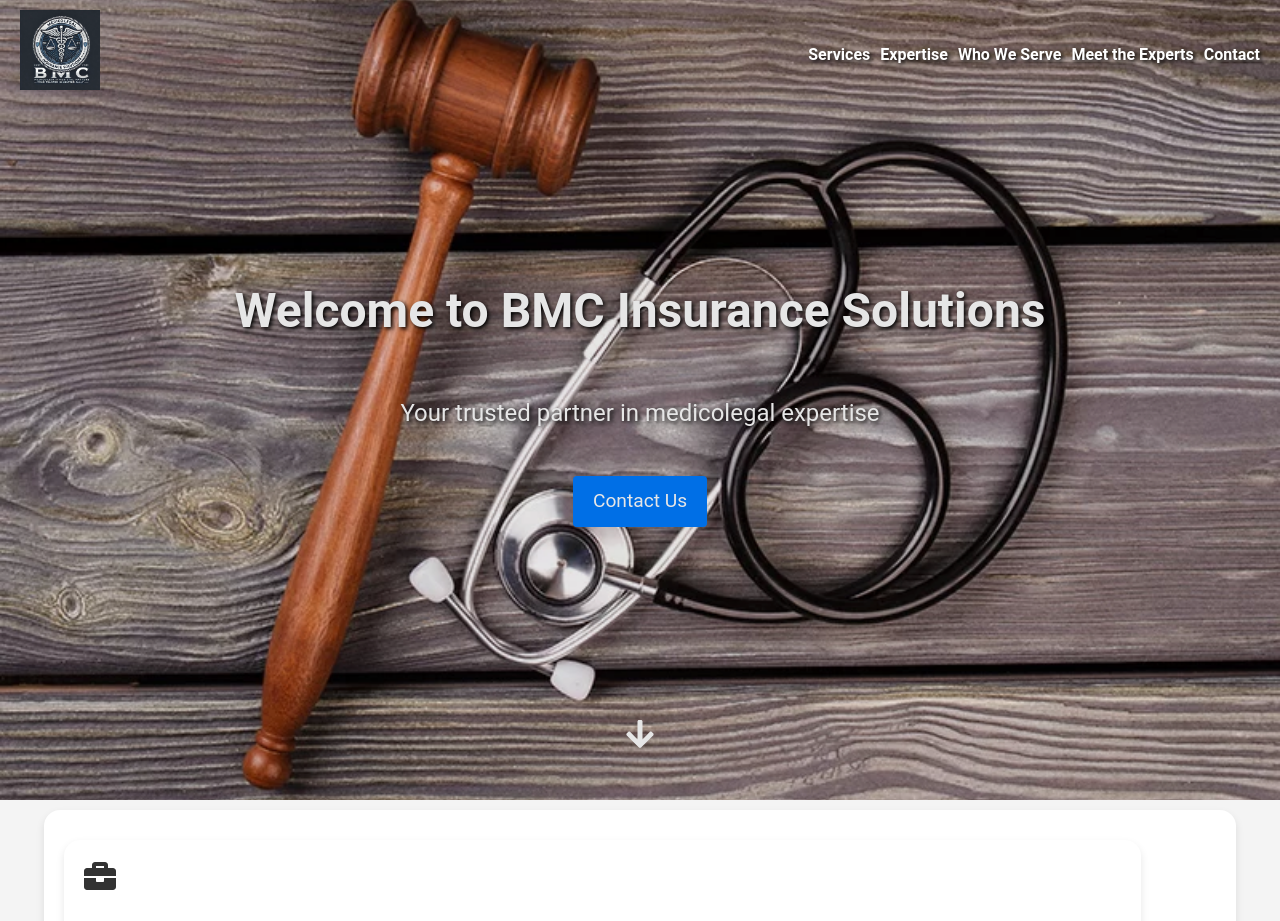
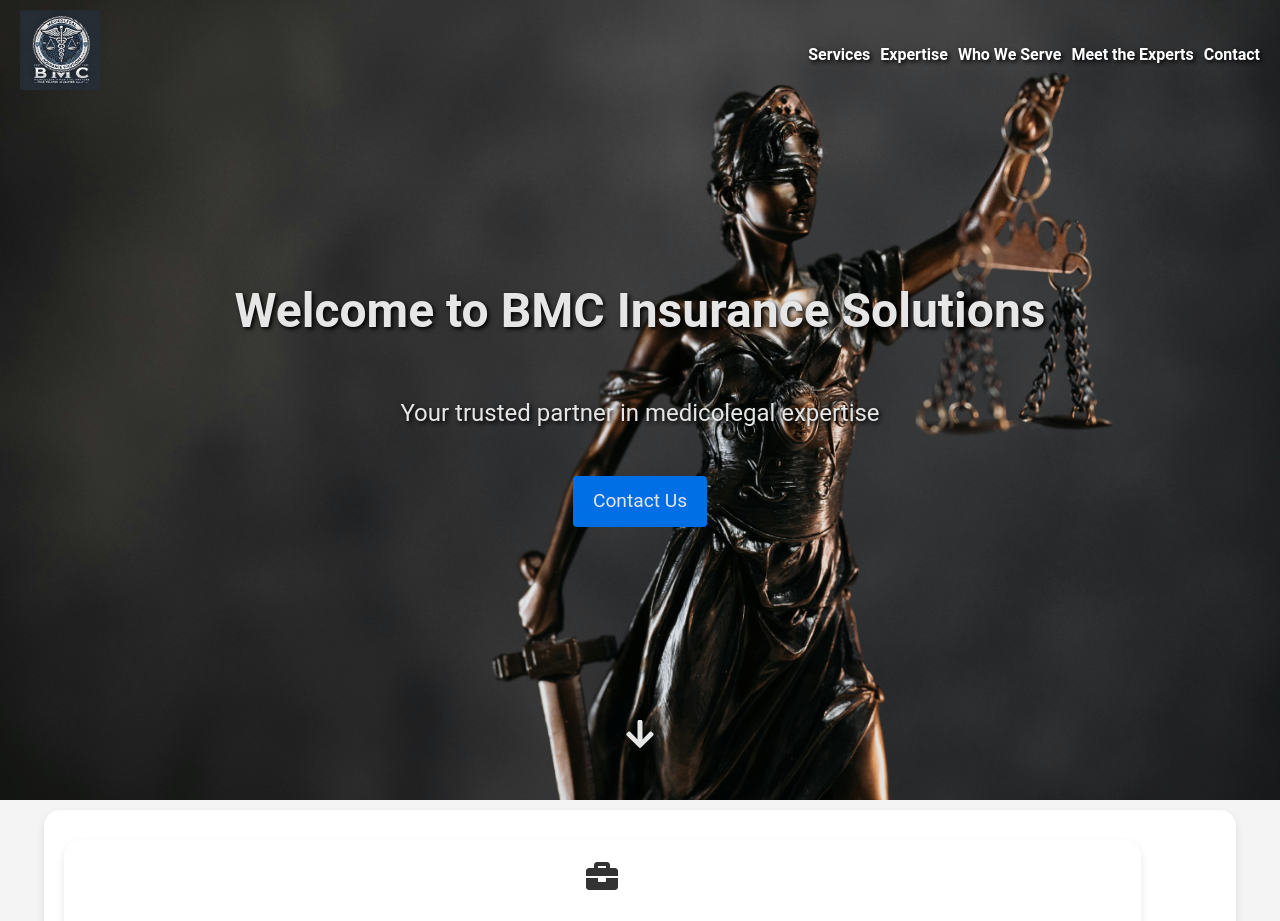
Before and after one commit to Cbakul/BMC_website, a React (Create React App) app in the folder bmc-medicolegal-solutions/: page / in a window 1280 px wide. Shown: the top 921 px of the page. Built offline with nearby package versions, Linux system fonts and the light colour scheme.

Commit message:
Update hero image and adjust styles for improved layout

```diff
--- a/bmc-medicolegal-solutions/src/App.js
+++ b/bmc-medicolegal-solutions/src/App.js
@@ -7,7 +7,7 @@
 import Contact from './components/Contact';
 import MeetTheExperts from './components/MeetTheExperts';
 import './styles/main.css';
-import heroImage from './assets/hero-image.png'; // Ensure you have a hero image in the assets folder
+import heroImage from './assets/hero-image3.jpg'; // Ensure you have a hero image in the assets folder
 import { FaArrowDown } from 'react-icons/fa';
 
 function App() {
--- a/bmc-medicolegal-solutions/src/styles/main.css
+++ b/bmc-medicolegal-solutions/src/styles/main.css
@@ -130,6 +130,8 @@
     font-size: 2em;
     margin-right: 10px;
     vertical-align: middle;
+    display: block; /* Make the icon a block element */
+    margin: 0 auto; /* Center the icon */
 }
 
 .logo {
@@ -185,7 +187,7 @@
 }
 
 .hero {
-    background: url('../assets/hero-image.png') no-repeat center center/cover; /* Ensure the image covers the hero section */
+    background: url('../assets/hero-image3.jpg') no-repeat center center/cover; /* Ensure the image covers the hero section */
     color: #fff;
     text-align: center;
     display: flex;
```
Also changed, not shown: bmc-medicolegal-solutions/src/assets/hero-image3.jpg (added).
